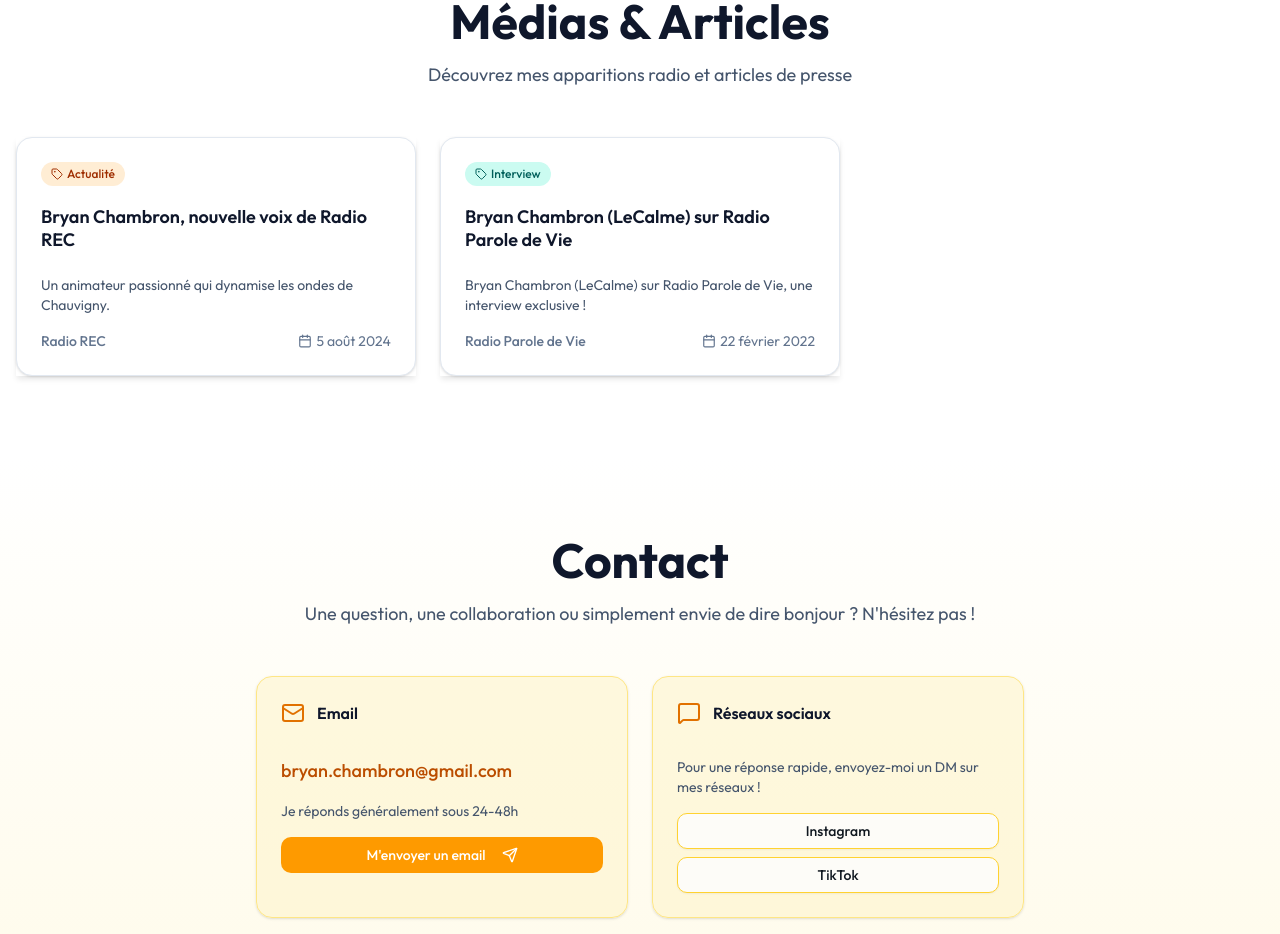
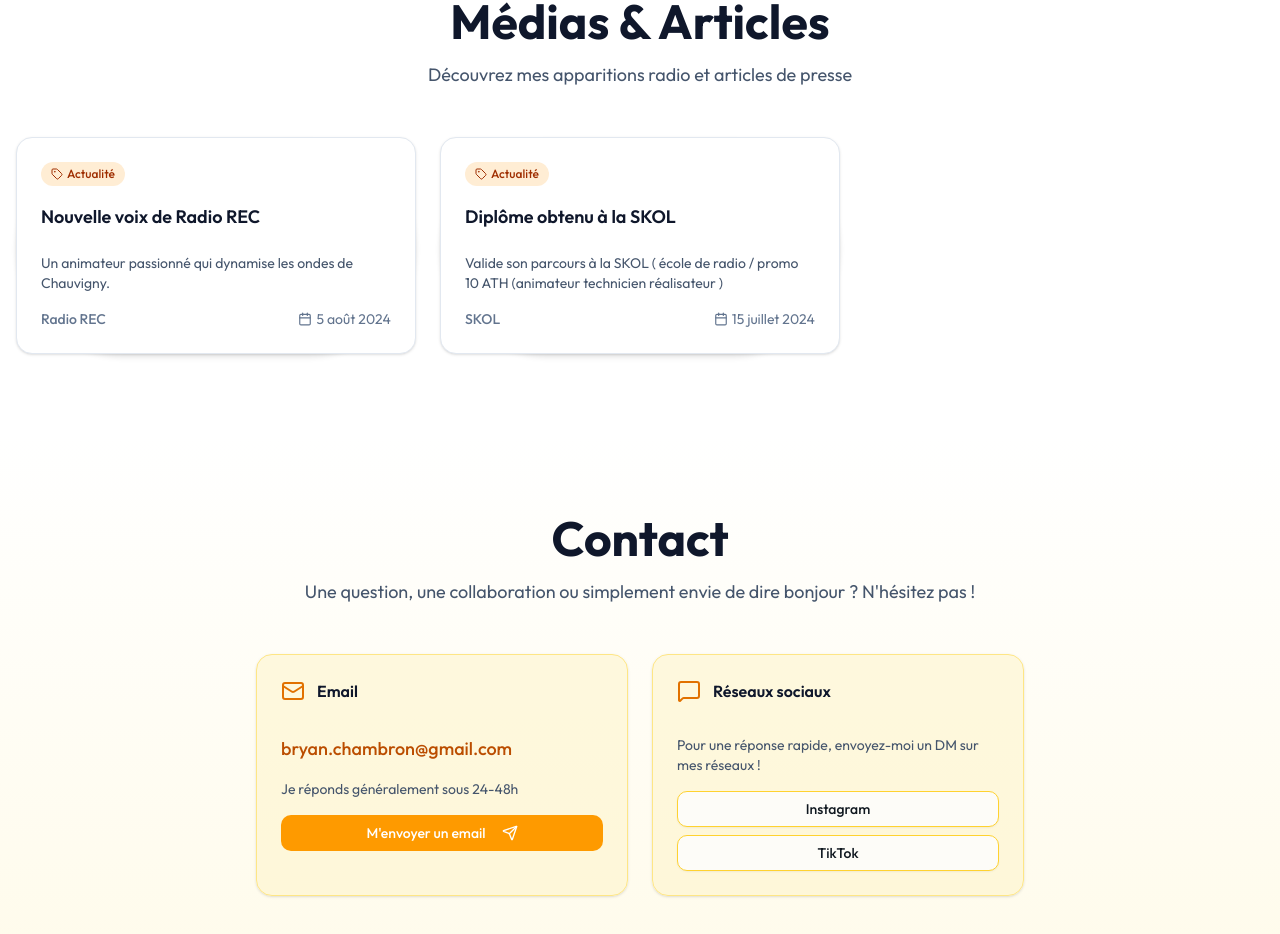
Before and after one commit to PaulBerthelot21/portfolio-bryan-chambron, a Next.js app: page / in a window 1280 px wide. Shown: the part 1353-2287 px from the top of the page. Built offline with nearby package versions, Linux system fonts and the light colour scheme.

Commit message:
Update Articles component styling: add rounded corners to article cards for improved aesthetics. Modify article data: change titles and sources for better clarity and relevance, including the addition of a new article entry.

```diff
--- a/components/sections/Articles.tsx
+++ b/components/sections/Articles.tsx
@@ -115,7 +115,7 @@ export function Articles() {
                   initial="rest"
                   whileHover="hover"
                   variants={hoverCard}
-                  className="block h-full"
+                  className="block h-full rounded-full"
                 >
                   <Card
                     className={`h-full transition-all group ${
--- a/data/articles.ts
+++ b/data/articles.ts
@@ -37,7 +37,7 @@ export const articles: Article[] = [
   // === ARTICLES ANIMATEUR RADIO ===
   {
     id: "radio-1",
-    title: "Bryan Chambron, nouvelle voix de Radio REC",
+    title: "Nouvelle voix de Radio REC",
     source: "Radio REC",
     url: "https://radiorec.fr/",
     tag: "Actualité",
@@ -47,12 +47,12 @@ export const articles: Article[] = [
   },
   {
     id: "radio-2",
-    title: "Bryan Chambron (LeCalme) sur Radio Parole de Vie",
-    source: "Radio Parole de Vie",
-    url: "https://www.youtube.com/watch?v=tspcxr4UwzI",
-    tag: "Interview",
-    date: "2022-02-22",
-    description: "Bryan Chambron (LeCalme) sur Radio Parole de Vie, une interview exclusive !",
+    title: "Diplôme obtenu à la SKOL",
+    source: "SKOL",
+    url: "https://www.laskol.fr/",
+    tag: "Actualité",
+    date: "2024-07-15",
+    description: "Valide son parcours à la SKOL ( école de radio / promo 10 ATH (animateur technicien réalisateur )",
     mode: "radio",
-  }
+  },
 ];
```
